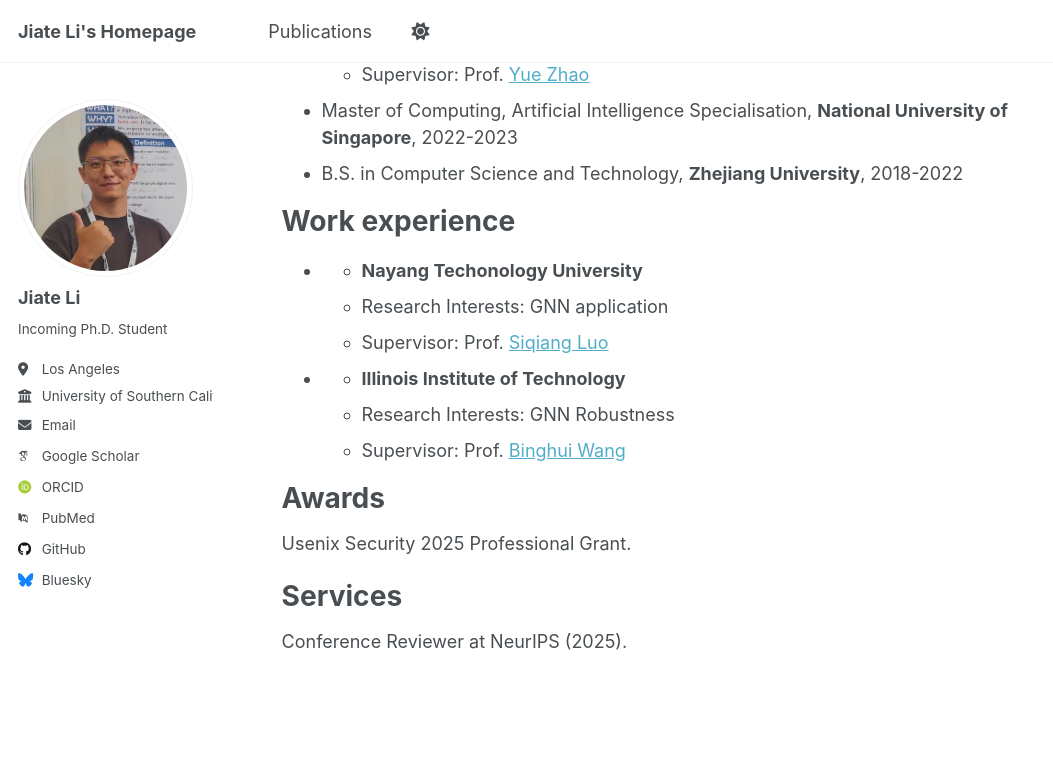
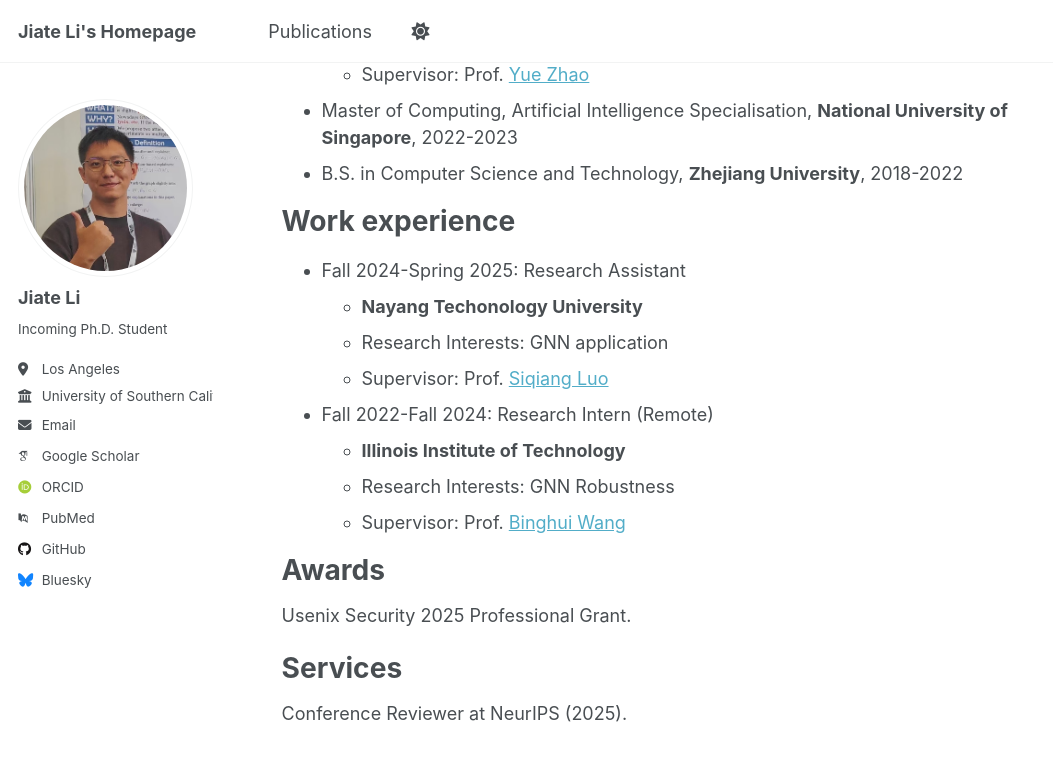
Before and after one commit to JetRichardLee/JetRichardLee.github.io, a Jekyll site: the page built from _pages/about.md, in a window 1280 px wide and 900 px high, scrolled down 1358 px. Shown: the top 761 px of the window, without its empty margins (0-1053 px from the left). Built offline with Jekyll 4.4.1, drawn with Linux system fonts in a browser that asks for light colours; some web fonts are replaced; a script that is not in the unit is left out.

Commit message:
Update about.md

```diff
--- a/_pages/about.md
+++ b/_pages/about.md
@@ -27,19 +27,19 @@ Publications
 Education
 ====
 * Incoming Ph.D .in Computer Science, **University of Southern California**, 2025-Now
-  * Supervisor: Prof. [Yue Zhao](https://viterbi-web.usc.edu/~yzhao010/)
+     * Supervisor: Prof. [Yue Zhao](https://viterbi-web.usc.edu/~yzhao010/)
 * Master of Computing, Artificial Intelligence Specialisation, **National University of Singapore**, 2022-2023
 * B.S. in Computer Science and Technology, **Zhejiang University**, 2018-2022
 
 Work experience
 ====
 
-* [Fall 2024-Spring 2025]: Research Assistant
+* Fall 2024-Spring 2025: Research Assistant
   * **Nayang Techonology University**
   * Research Interests: GNN application
   * Supervisor: Prof. [Siqiang Luo](https://siqiangluo.com/)
 
-* [Fall 2022-Fall 2024]: Research Intern (Remote)
+* Fall 2022-Fall 2024: Research Intern (Remote)
   * **Illinois Institute of Technology**
   * Research Interests: GNN Robustness
   * Supervisor: Prof. [Binghui Wang](https://wangbinghui.net/)
```
